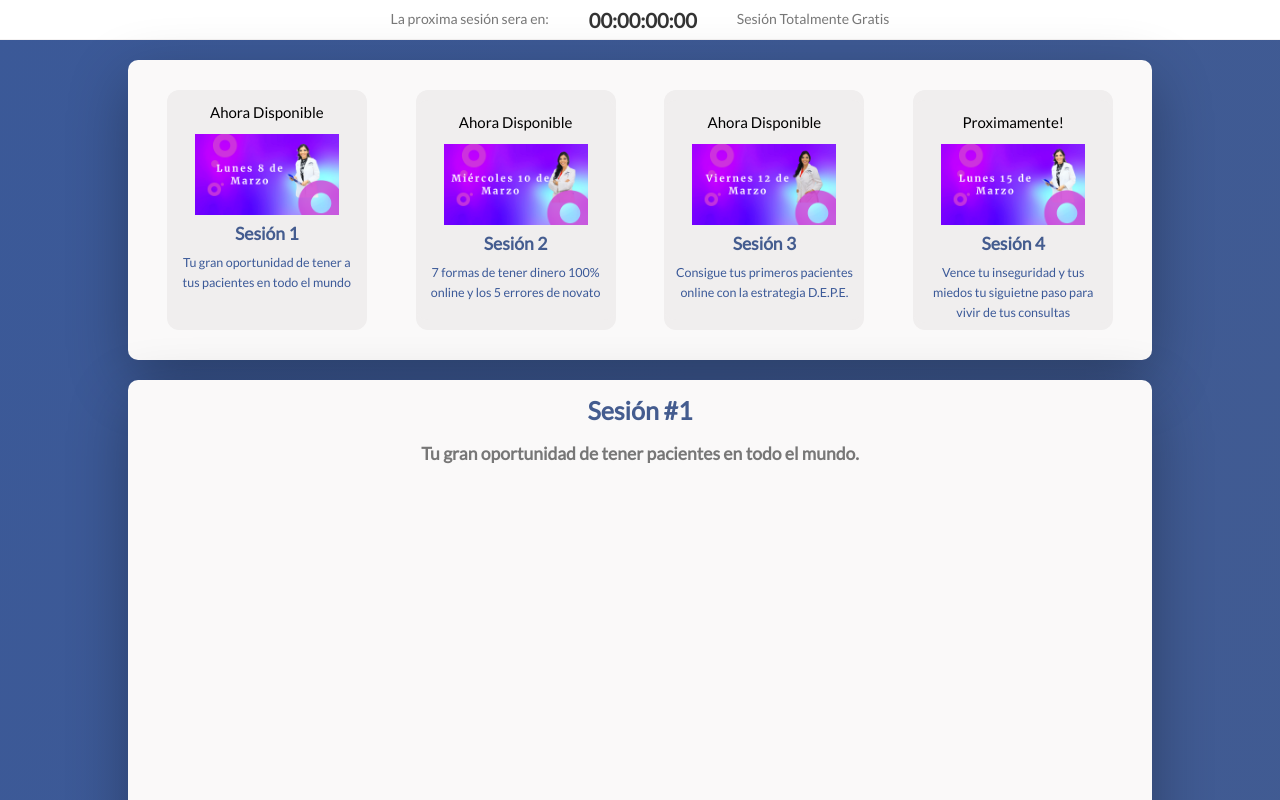
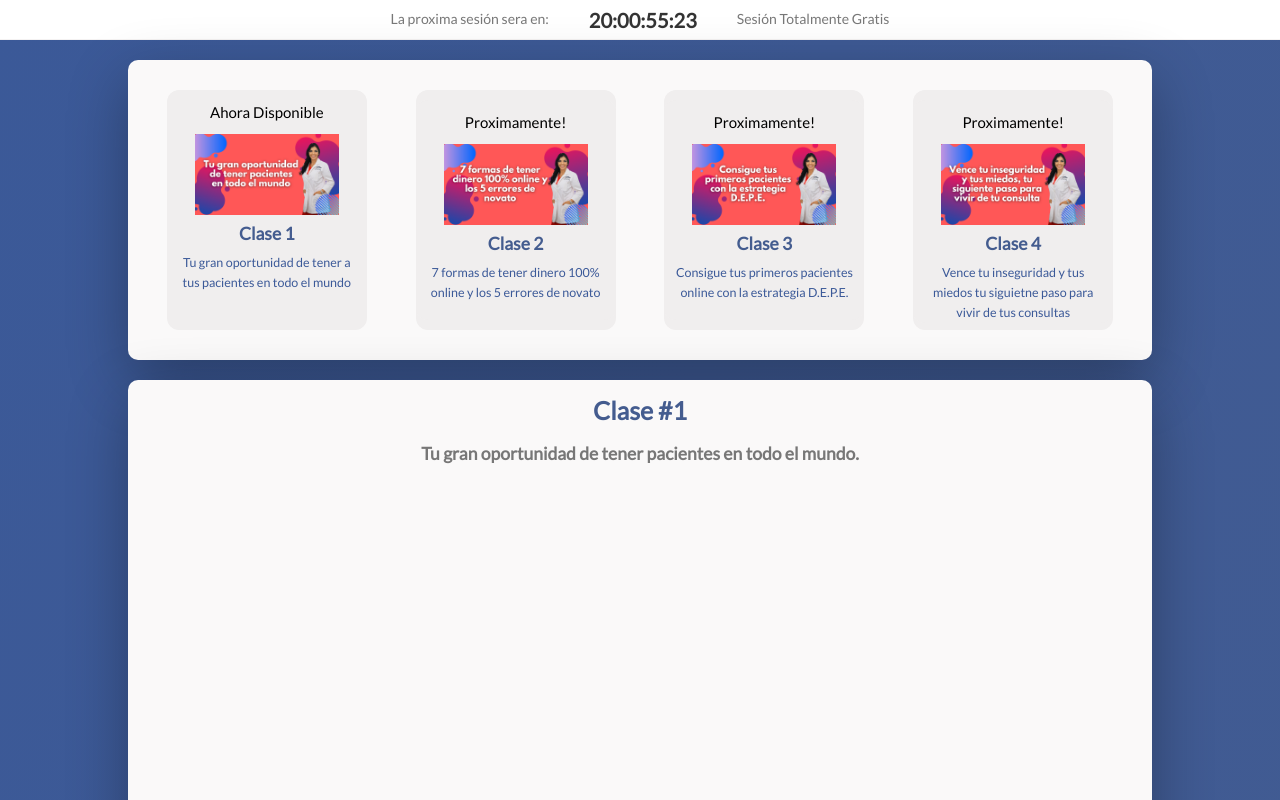
Before and after one commit to Kublick/begobainterno, a Gatsby site: page /s1 in a window 1280 px wide. Shown: the top 800 px of the page. Built offline with nearby package versions, Linux system fonts and the light colour scheme; Gatsby itself is replaced by a stand-in of ours.

Commit message:
update to new launch

```diff
--- a/src/components/commentsFacebook.js
+++ b/src/components/commentsFacebook.js
@@ -16,6 +16,8 @@ const CommentsFacebook = (props) => {
 				data-href="https://www.begoba.com/interno"
 				data-numposts="15"
 				data-width="100%"
+				data-lazy="lazy"
+				data-order-by="reverse-time"
 			></div>
 		</div>
 	);
--- a/src/pages/s1.js
+++ b/src/pages/s1.js
@@ -10,28 +10,28 @@ const Landing = () => {
 	const data = useStaticQuery(
 		graphql`
 			query {
-				sesion1: file(relativePath: { eq: "sesion1.png" }) {
+				sesion1: file(relativePath: { eq: "Clase1.png" }) {
 					childImageSharp {
 						fixed(quality: 90, width: 144) {
 							...GatsbyImageSharpFixed_withWebp
 						}
 					}
 				}
-				sesion2: file(relativePath: { eq: "sesion2.png" }) {
+				sesion2: file(relativePath: { eq: "Clase2.png" }) {
 					childImageSharp {
 						fixed(quality: 90, width: 144) {
 							...GatsbyImageSharpFixed_withWebp
 						}
 					}
 				}
-				sesion3: file(relativePath: { eq: "sesion3.png" }) {
+				sesion3: file(relativePath: { eq: "Clase3.png" }) {
 					childImageSharp {
 						fixed(quality: 90, width: 144) {
 							...GatsbyImageSharpFixed_withWebp
 						}
 					}
 				}
-				sesion4: file(relativePath: { eq: "sesion4.png" }) {
+				sesion4: file(relativePath: { eq: "Clase4.png" }) {
 					childImageSharp {
 						fixed(quality: 90, width: 144) {
 							...GatsbyImageSharpFixed_withWebp
@@ -56,8 +56,8 @@ const Landing = () => {
 		`
 	);
 
-	let date = "March 15 2021 16:30";
-	let eventButton = "March 8, 2021 17:15";
+	let date = "June 28 2021 17:30";
+	let eventButton = "June 28 2021 18:10";
 	let urlRedirect = "https://www.begoba.com/interno/regalo";
 	// const [sessionButton, setSessionButton] = useState(false);
 
@@ -88,18 +88,16 @@ const Landing = () => {
 								Ahora Disponible
 							</p>
 							<Img fixed={data.sesion1.childImageSharp.fixed} />
-							<h2 className="cards__footer__title">Sesión 1</h2>
+							<h2 className="cards__footer__title">Clase 1</h2>
 							<p className="cards__footer__note">
 								Tu gran oportunidad de tener a tus pacientes en todo el mundo
 							</p>
 						</div>
 						<div className="cards__body">
 							<Link to="/s2" className="cards__body">
-								<p className="cards__top-text animate-pulsate">
-									Ahora Disponible
-								</p>
+								<p className="cards__top-text animate-pulsate">Proximamente!</p>
 								<Img fixed={data.sesion2.childImageSharp.fixed} />
-								<h2 className="cards__footer__title">Sesión 2</h2>
+								<h2 className="cards__footer__title">Clase 2</h2>
 								<p className="cards__footer__note">
 									7 formas de tener dinero 100% online y los 5 errores de novato
 								</p>
@@ -107,11 +105,9 @@ const Landing = () => {
 						</div>
 						<div className="cards__body">
 							<Link to="/s3" className="cards__body">
-								<p className="cards__top-text animate-pulsate">
-									Ahora Disponible
-								</p>
+								<p className="cards__top-text animate-pulsate">Proximamente!</p>
 								<Img fixed={data.sesion3.childImageSharp.fixed} />
-								<h2 className="cards__footer__title">Sesión 3</h2>
+								<h2 className="cards__footer__title">Clase 3</h2>
 								<p className="cards__footer__note">
 									Consigue tus primeros pacientes online con la estrategia
 									D.E.P.E.
@@ -122,7 +118,7 @@ const Landing = () => {
 							<Link to="/s4" className="cards__body">
 								<p className="cards__top-text animate-pulsate">Proximamente!</p>
 								<Img fixed={data.sesion4.childImageSharp.fixed} />
-								<h2 className="cards__footer__title">Sesión 4</h2>
+								<h2 className="cards__footer__title">Clase 4</h2>
 								<p className="cards__footer__note">
 									Vence tu inseguridad y tus miedos tu siguietne paso para vivir
 									de tus consultas
@@ -133,20 +129,20 @@ const Landing = () => {
 				</div>
 
 				<div className="container">
-					<h1 className="video__heading">Sesión #1</h1>
+					<h1 className="video__heading">Clase #1</h1>
 					<h1 className="video__paragraph">
 						Tu gran oportunidad de tener pacientes en todo el mundo.
 					</h1>
 					<div className="">
 						<VideoLoader
-							videoUrl="https://youtu.be/eJ5KNnL_lCo"
+							videoUrl="https://youtu.be/wN8h9H2H7So"
 							urlRedirect={urlRedirect}
 							buttonText="descargar regalo"
 							date={eventButton}
 						/>
 						<div className="m4">
 							<button className="mobileButton" onClick={() => redirectNext()}>
-								Siguiente Sesión
+								Siguiente Clase
 							</button>
 						</div>
 					</div>
```
Also changed, not shown: src/pages/s2.js (+14 -14 lines), src/pages/s3.js (+21 -21 lines), src/pages/s4.js (+12 -12 lines), src/images/Clase1.png (added), src/images/Clase2.png (added), src/images/Clase3.png (added), src/images/Clase4.png (added).
